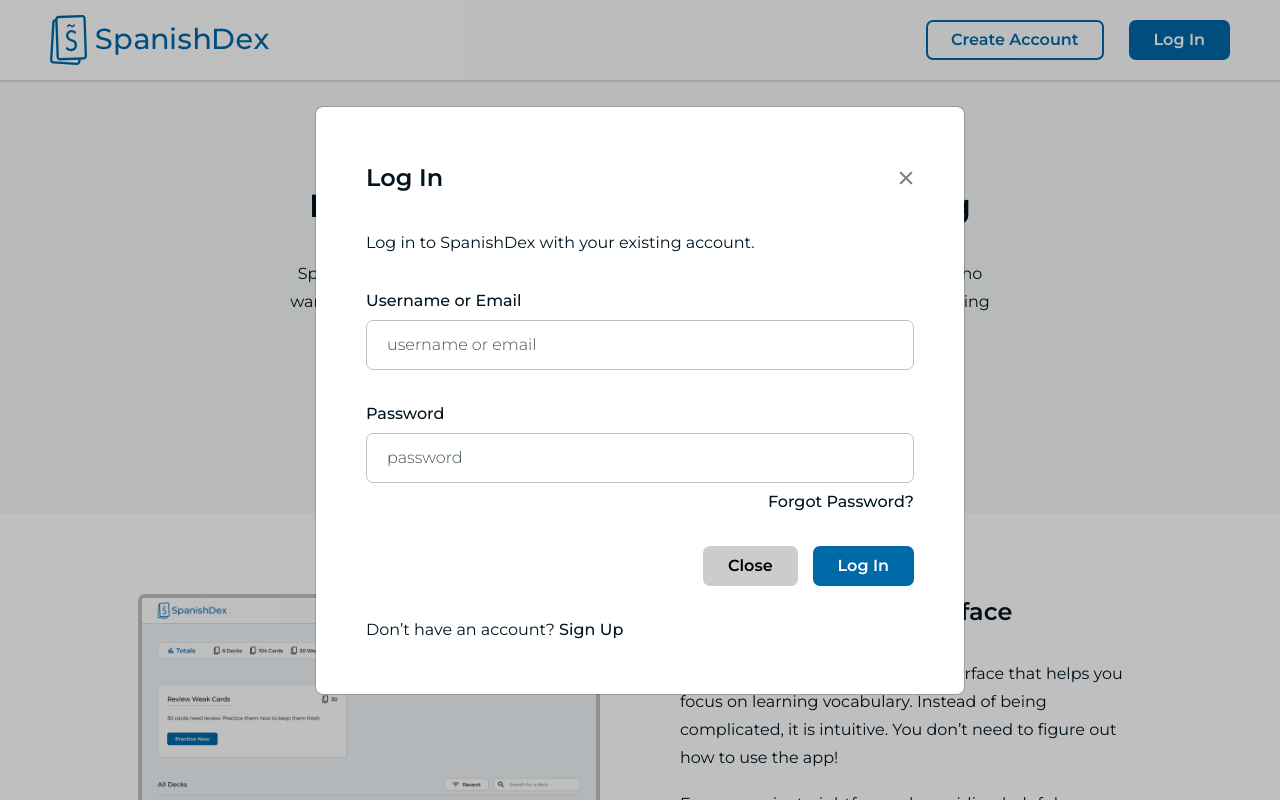
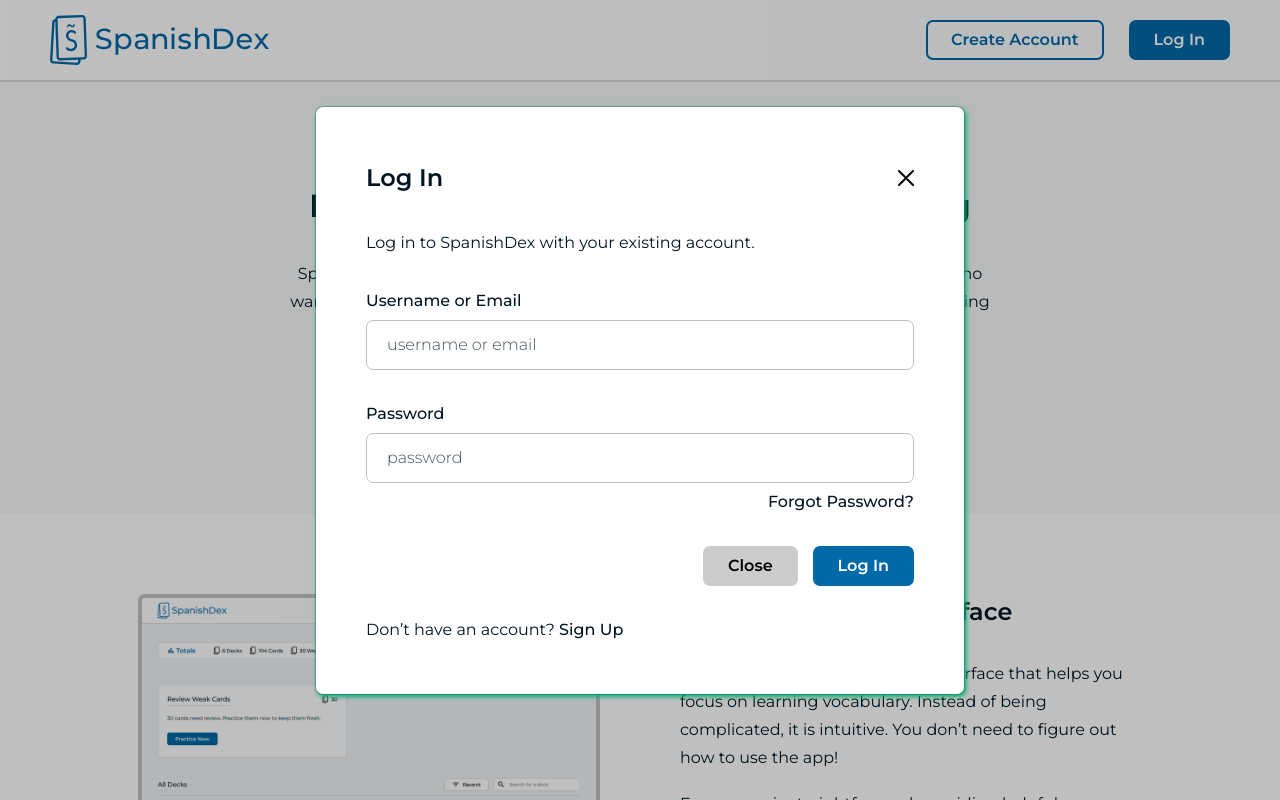
Before and after one commit to JakinCS/SpanishDex, a Next.js app: page / in a window 1280 px wide. Both pictures are taken after a click on the button "Log In". Shown: the top 800 px of the page. Built offline with nearby package versions, Linux system fonts and the light colour scheme.

Commit message:
Modal styling complete

```diff
--- a/app/components/HomepageHeader/LogInModal.jsx
+++ b/app/components/HomepageHeader/LogInModal.jsx
@@ -16,11 +16,11 @@
           {/* <h2>Log In</h2> */}
           <p>Log in to SpanishDex with your existing account.</p>
           <Form>
-            <Form.Group className="mb-5" controlId="userName">
+            <Form.Group className="mb-5" controlId="userUsername">
               <Form.Label className="fw-medium">Username or Email</Form.Label>
               <Form.Control type="text" placeholder="username or email" />
             </Form.Group>
-            <Form.Group className="mb-5" controlId="userEmail">
+            <Form.Group className="mb-5" controlId="userPassword">
               <Form.Label className="fw-medium">Password</Form.Label>
               <Form.Control type="password" placeholder="password" />
               <p style={{marginTop: '0.3125rem', textAlign: 'right'}}>
--- a/app/scss/_variables.scss
+++ b/app/scss/_variables.scss
@@ -239,9 +239,11 @@
 
 /* ----------------------- MODALS ------------------------- */
 
-// $modal-inner-padding: $spacer * 5;
 $modal-inner-padding: $spacer * 0;
 $modal-header-padding: 0;
+
+$modal-header-padding-y: 1.5rem; // Used in calculations for modal close button
+$modal-header-padding-x: 1.5rem; // Used in calculations for modal close button
 
 $modal-header-border-width: 0;
 
@@ -258,6 +260,22 @@
 
 
 
+/* ------------------- CLOSE BUTTON ----------------------- */
+
+// $btn-close-width:            1em;
+// $btn-close-height:           $btn-close-width;
+// $btn-close-padding-x:        .5em;
+// $btn-close-padding-y:        $btn-close-padding-x;
+// $btn-close-color:            $black !default;
+// $btn-close-focus-shadow:     $focus-ring-box-shadow !default;
+$btn-close-opacity:          1;
+$btn-close-hover-opacity:    1;
+$btn-close-disabled-opacity: .5 !default;
+// $btn-close-white-filter:     invert(1) grayscale(100%) brightness(200%) !default;
+
+
+
+
 
 /* -------------- MISCELLANEOUS ----------------  */
 
--- a/app/scss/custom.scss
+++ b/app/scss/custom.scss
@@ -122,6 +122,12 @@
     box-shadow: none;
 }
 
+// Fix password field dots
+input[type="password"]:not(:placeholder-shown) {
+    font-family: sans-serif;
+    letter-spacing: .125rem;
+}
+
 
 
 
@@ -143,8 +149,37 @@
 
 .modal-content {
     padding: 3.125rem;
+    box-shadow: 1.5px 2px 4px 0px #09B473;
 }
 
 .modal-header {
     margin-bottom: 1.875rem;
 }
+
+/* Modal Close Button */
+
+// .modal-header .btn-close:hover, .modal-header .btn-close:focus-visible, .modal-header .btn-close:focus {
+//     background-color: $gray-100;
+//     border-color: $gray-100;
+//     outline-color: $gray;
+//     box-shadow: none;
+// }
+
+// .modal-header .btn-close:active {
+//     background-color: $gray-150;
+//     border-color: $gray-150;
+// }
+
+// Navbar toggler styles
+.modal-header .btn-close:hover, .modal-header .btn-close:focus-visible, .modal-header .btn-close:focus {
+    background-color: $gray-100;
+}
+.modal-header .btn-close:focus {
+    box-shadow: none;
+}
+.modal-header .btn-close:focus-visible {
+    // outline: green solid 2px;
+    box-shadow: none;
+    outline: $gray-500 solid 2px;
+    outline-offset: 5px;
+}
```
